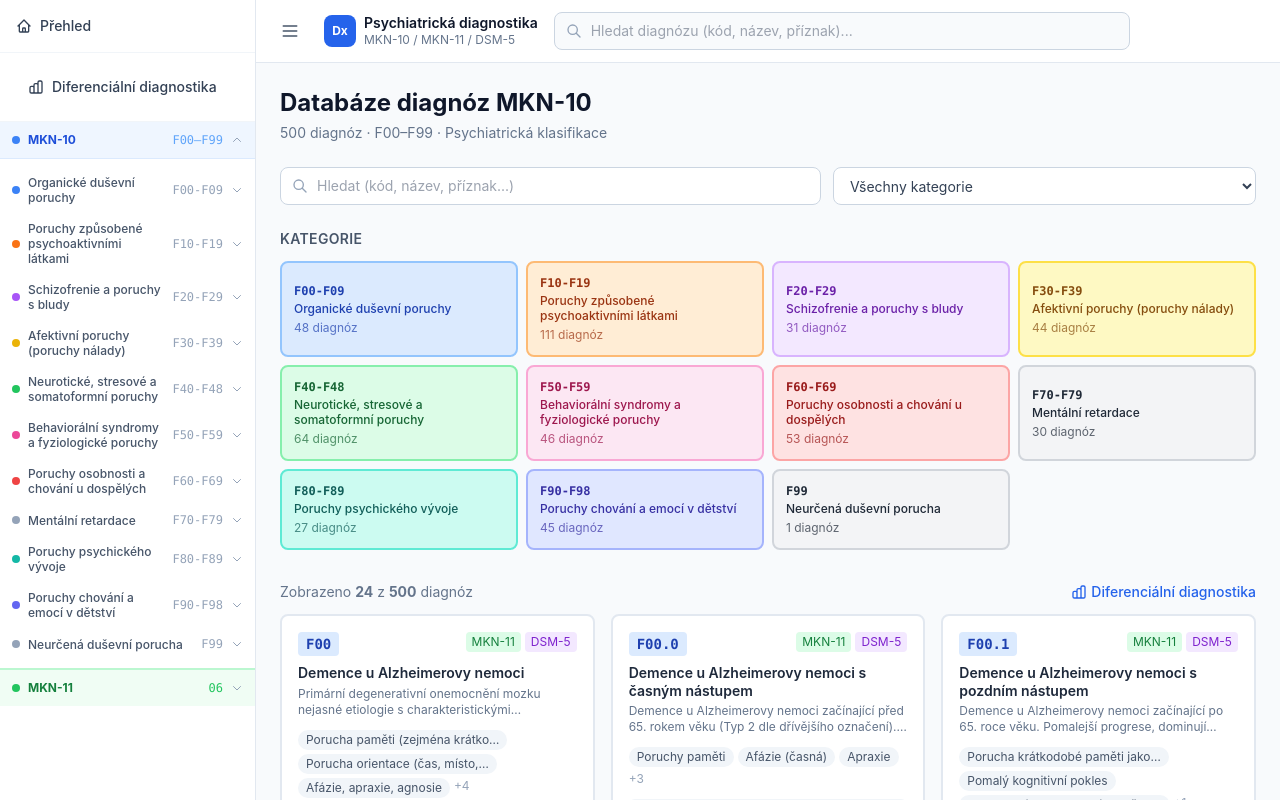
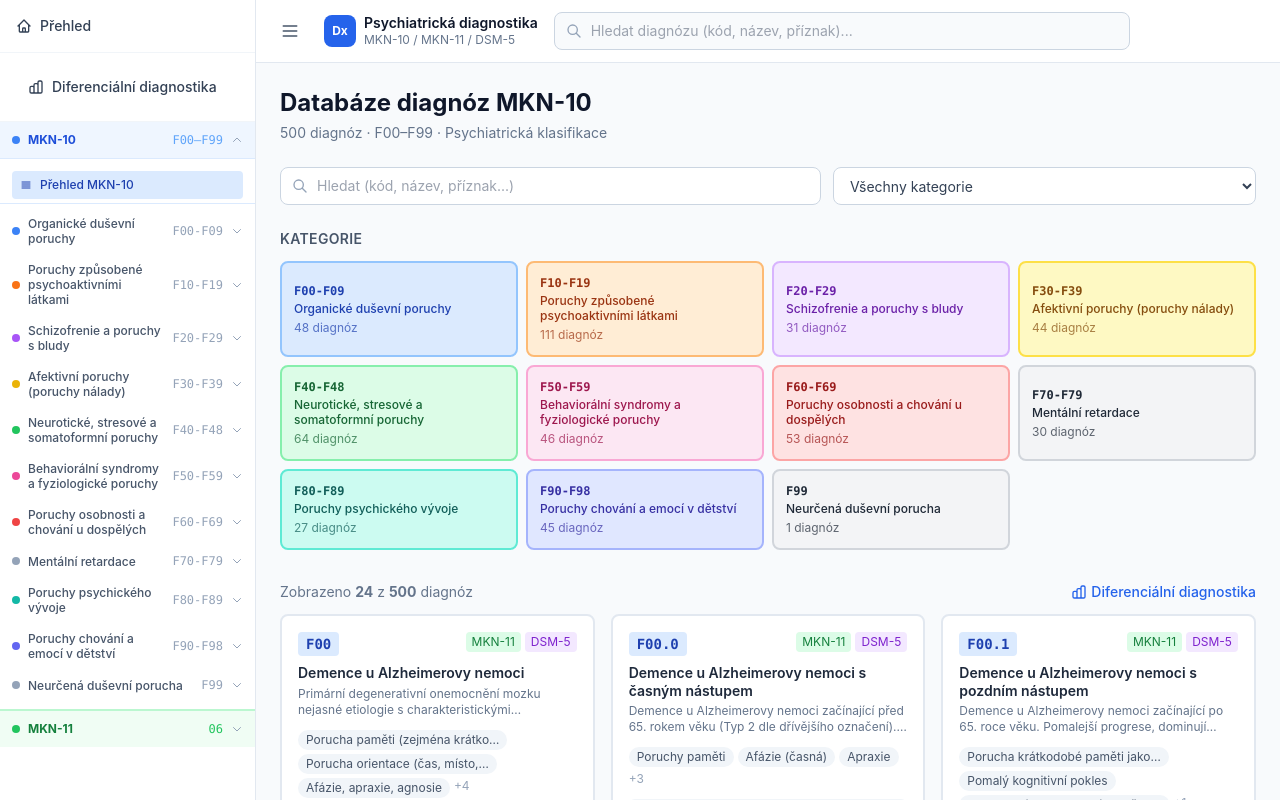
Before and after one commit to TS101-coder/psychiatricka-diagnostika, a React (Vite) app: page / in a window 1280 px wide. Built offline with nearby package versions, Linux system fonts and the light colour scheme.

Commit message:
feat: přidat Přehled MKN-10 do sidebaru (symetrie s MKN-11)
Co-Authored-By: Claude Sonnet 4.6 <noreply@anthropic.com>

```diff
--- a/src/components/Sidebar.jsx
+++ b/src/components/Sidebar.jsx
@@ -144,6 +144,23 @@ export default function Sidebar({ open }) {
 
         {mkn10Open && (
         <nav className="py-2">
+
+          {/* Přehled MKN-10 */}
+          <div className="px-3 py-1 border-b border-blue-100 mb-1">
+            <NavLink
+              to="/"
+              className={({ isActive }) =>
+                `flex items-center gap-2 text-xs py-1.5 px-2 rounded transition-colors
+                 ${isActive ? 'bg-blue-100 text-blue-800 font-medium' : 'text-slate-600 hover:text-blue-700 hover:bg-blue-50'}`
+              }
+            >
+              <svg className="w-3 h-3" fill="none" stroke="currentColor" viewBox="0 0 24 24">
+                <path strokeLinecap="round" strokeLinejoin="round" strokeWidth={2} d="M4 6h16M4 10h16M4 14h16M4 18h16" />
+              </svg>
+              Přehled MKN-10
+            </NavLink>
+          </div>
+
         {kategorie.map(kat => {
           const barva     = BARVA_MAP[kat.barva] || 'bg-slate-400'
           const katOpen   = openKat.has(kat.rozsah)
```
